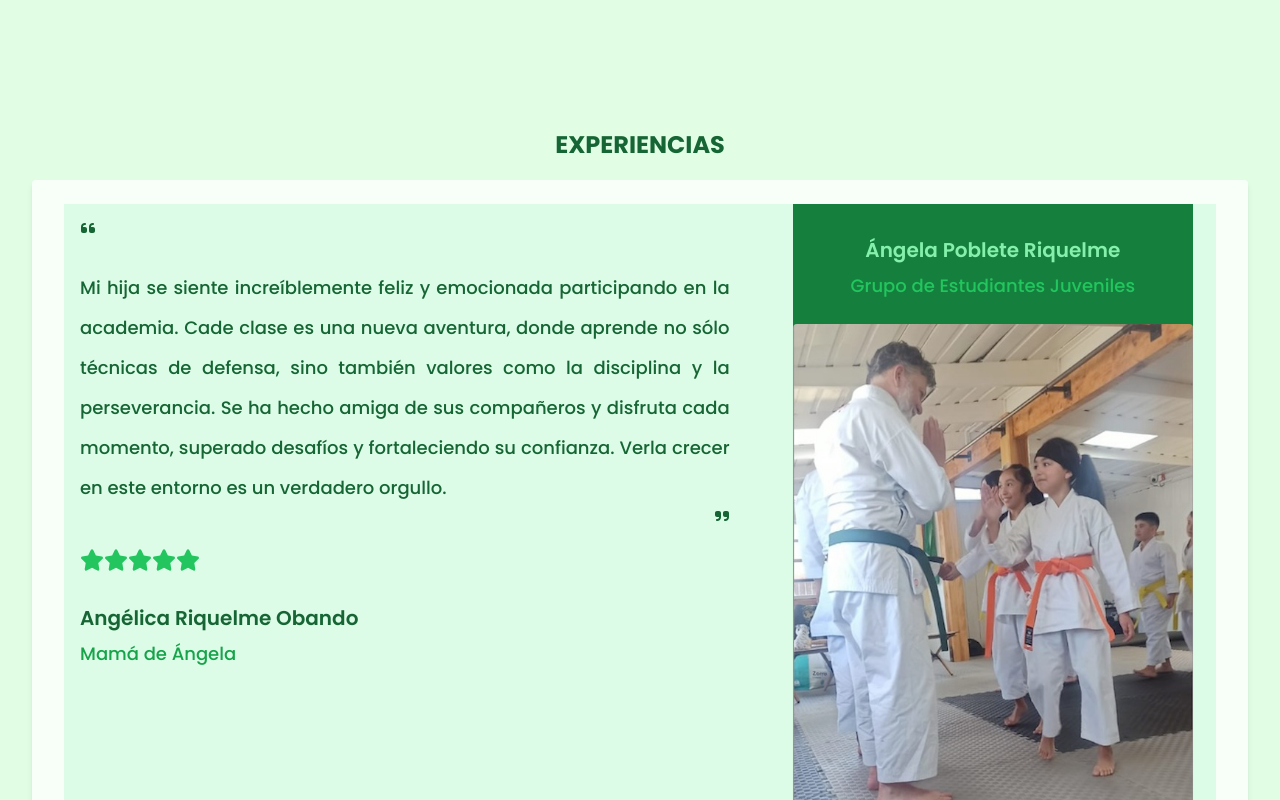
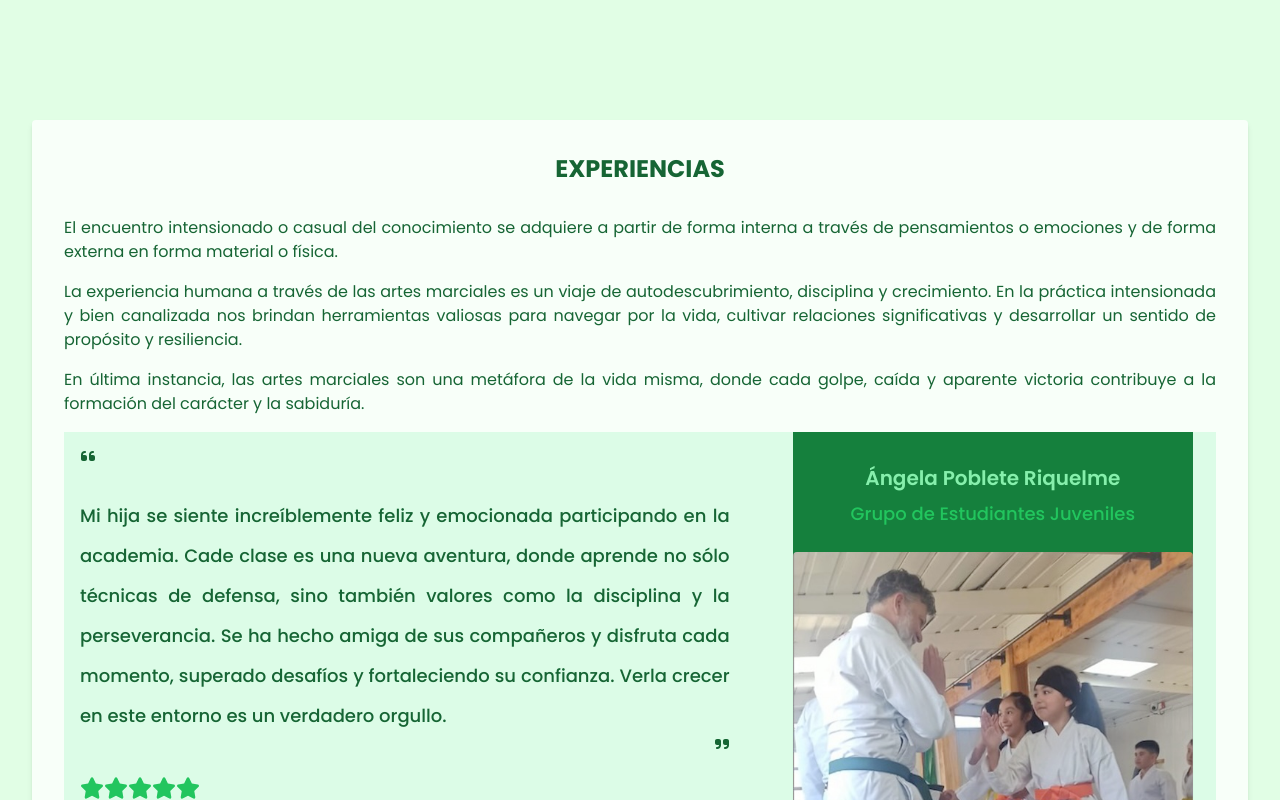
Before and after one commit to d3vstar/website, a Next.js app: page / in a window 1280 px wide. Shown: the part 680-1480 px from the top of the page. Built offline with nearby package versions, Linux system fonts and the light colour scheme.

Commit message:
docs: added review description in the contexto of martial arts

```diff
--- a/components/Home/Review/Review.tsx
+++ b/components/Home/Review/Review.tsx
@@ -29,10 +29,26 @@ const Review = () => {
     return (
         <div className='w-full'>
             <section id="section-review">
-                <div>
+                <div className='bg-[#f8fff9] shadow-md rounded px-8 lg:mx-8 md:mx-8 pt-6 pb-8 mb-4'>
                     <h2 className=' font-bold md:leading-[3rem] lg:leading-[3.5rem] text-center'>
                         <span className='text-2xl md:text-2xl text-green-800'>EXPERIENCIAS</span>
                     </h2>
+                    <p className='text-justify my-4 text-green-800'>
+                        <span>
+                            El encuentro intensionado o casual del conocimiento se adquiere a partir de forma interna a través de pensamientos o emociones y de forma externa en forma material o física.
+                        </span>
+                    </p>
+                    <p className='text-justify my-4 text-green-800'>
+                        <span>
+                            La experiencia humana a través de las artes marciales es un viaje de autodescubrimiento, disciplina y crecimiento. En la práctica intensionada y bien canalizada nos brindan
+                            herramientas valiosas para navegar por la vida, cultivar relaciones significativas y desarrollar un sentido de propósito y resiliencia.
+                        </span>
+                    </p>
+                    <p className='text-justify my-4 text-green-800'>
+                        <span>
+                            En última instancia, las artes marciales son una metáfora de la vida misma, donde cada golpe, caída y aparente victoria contribuye a la formación del carácter y la sabiduría.
+                        </span>
+                    </p>
                     <div className="mt-1 mx-auto">
                         <Carousel arrows={false} autoPlay={true} autoPlaySpeed={8000} infinite={true} responsive={responsive} showDots={true}>
                             <ReviewCard student_name="Ángela Poblete Riquelme" student_description='Grupo de Estudiantes Juveniles' parent_name="Angélica Riquelme Obando" parent_description='Mamá de Ángela' statement='Mi hija se siente increíblemente feliz y emocionada participando en la academia. Cade clase es una nueva aventura, donde aprende no sólo técnicas de defensa, sino también valores como la disciplina y la perseverancia. Se ha hecho amiga de sus compañeros y disfruta cada momento, superado desafíos y fortaleciendo su confianza. Verla crecer en este entorno es un verdadero orgullo.' image="review_1.jpeg" />
--- a/components/Home/Review/ReviewCard.tsx
+++ b/components/Home/Review/ReviewCard.tsx
@@ -13,7 +13,7 @@ type Props = {
 
 const ReviewCard = ( {student_name, student_description, parent_name, parent_description, statement, image}:Props) => {
   return (
-    <div className='bg-[#f8fff9] shadow-md rounded px-8 lg:mx-8 md:mx-8 pt-6 pb-8 mb-8'>
+    <div className='pb-8'>
 
         <div className='bg-green-100 grid grid-cols-1 lg:grid-cols-5 gap-6'>
             <div className='col-span-3 order-2 lg:order-1 mx-4'>
```
